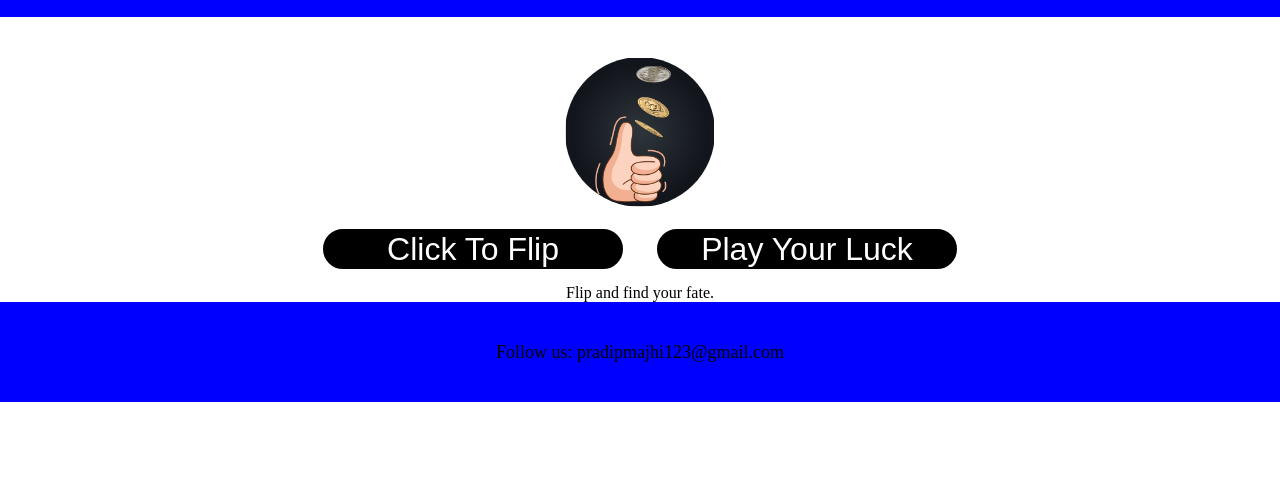
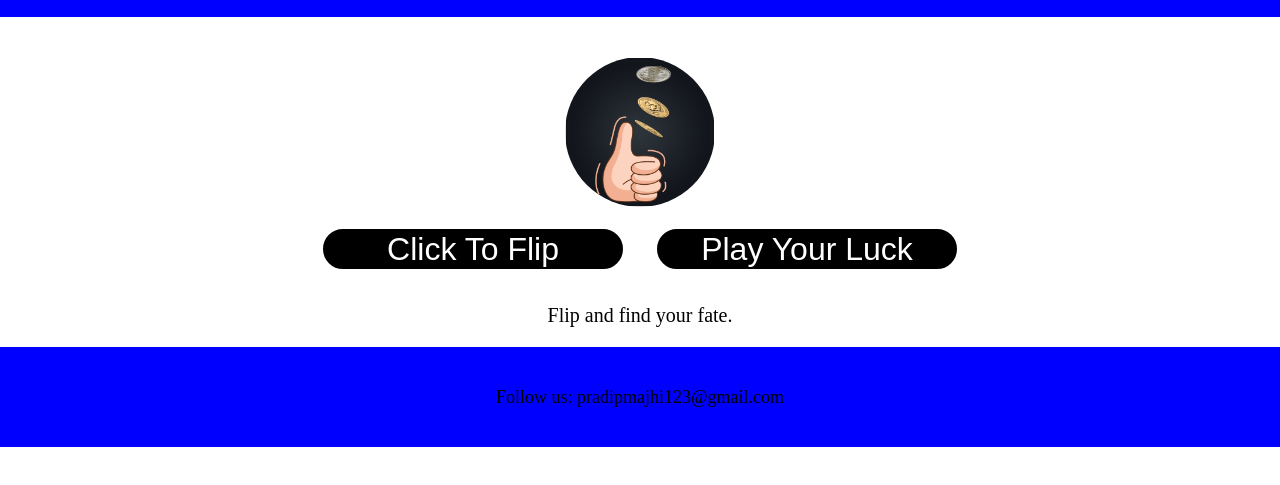
Before and after one commit to pradipanara/head-tales, a plain HTML site: page index.html in a window 1280 px wide. Shown: the part 83-568 px from the top of the page. Drawn offline with Linux system fonts and the light colour scheme.

Commit message:
Update style.css

```diff
--- a/style.css
+++ b/style.css
@@ -51,8 +51,9 @@ button{
     border-radius: 20px;
     margin: 15px;
 }
-#ron{
-    margin: 10px;
+.ron{
+    margin-top: 20px;
+    margin-bottom: 20px;
     font-size: 20px;
 }
 
```
